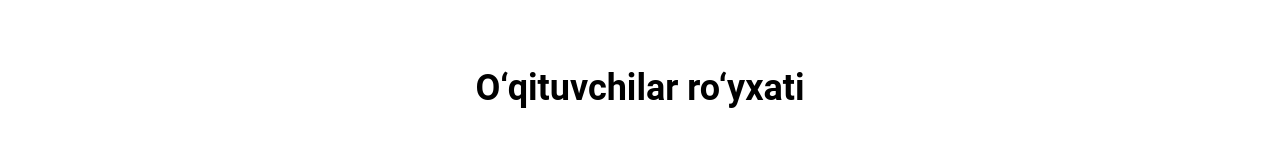
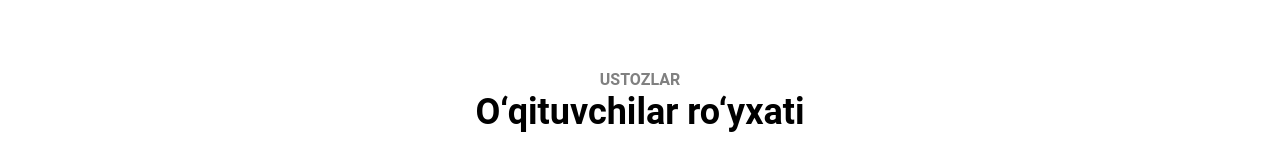
Before and after one commit to akramjonnuriddinov/nammqi_university, a Vue app: page / in a window 1280 px wide. Shown: the part 616-776 px from the top of the page. Built offline with nearby package versions, Linux system fonts and the light colour scheme.

Commit message:
Add smooth scroll to page

```diff
--- a/src/assets/main.css
+++ b/src/assets/main.css
@@ -3,6 +3,10 @@
 @tailwind utilities;
 
 @import url('https://fonts.googleapis.com/css2?family=Roboto:ital,wght@0,100;0,300;0,400;0,500;0,700;0,900;1,100;1,300;1,400;1,500;1,700;1,900&family=Work+Sans:ital,wght@0,100..900;1,100..900&display=swap');
+
+html {
+  scroll-behavior: smooth;
+}
 
 body {
   font-family: 'Roboto', sans-serif;
--- a/src/views/HomeView.vue
+++ b/src/views/HomeView.vue
@@ -10,7 +10,7 @@ import AppPagination from '@/components/AppPagination.vue'
     <div class="hero"></div>
     <div class="container mx-auto w-full max-w-7xl px-5 py-[80px]">
       <div class="text-center pb-10">
-        <!-- <span class="font-medium uppercase mb-4 text-base text-[#808080]">Instructors</span> -->
+        <span class="font-semibold uppercase mb-4 text-base text-[#808080]">Ustozlar</span>
         <h2 class="mb-1 font-bold text-4xl">O‘qituvchilar ro‘yxati</h2>
       </div>
       <ul class="flex flex-wrap">
```
